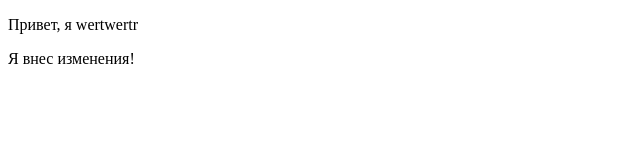
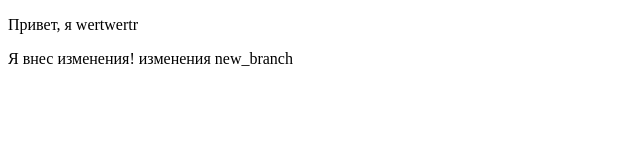
Before and after one commit to iliya-84/webdesign, a plain HTML site: page index.html in a window 1280 px wide. Shown: the whole page, without its empty margins (0-640 px from the left). Drawn offline with Linux system fonts and the light colour scheme.

Commit message:
commit new_branch

```diff
--- a/index.html
+++ b/index.html
@@ -14,3 +14,5 @@
   Я внес изменения!
 </body>
 </html>
+
+изменения new_branch
```
